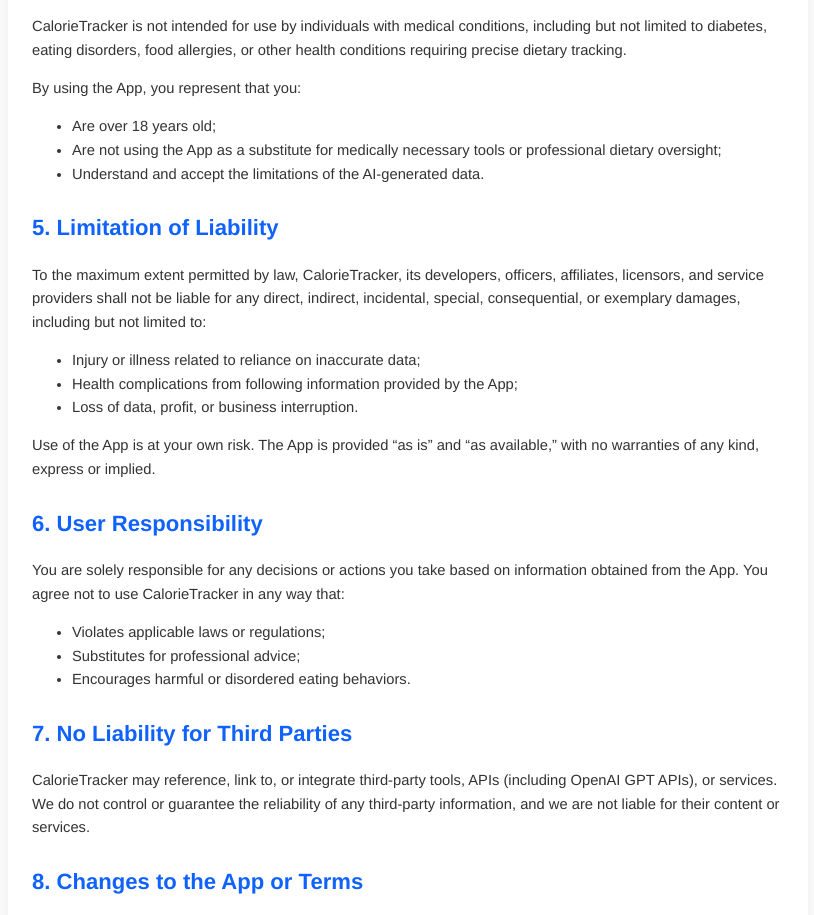
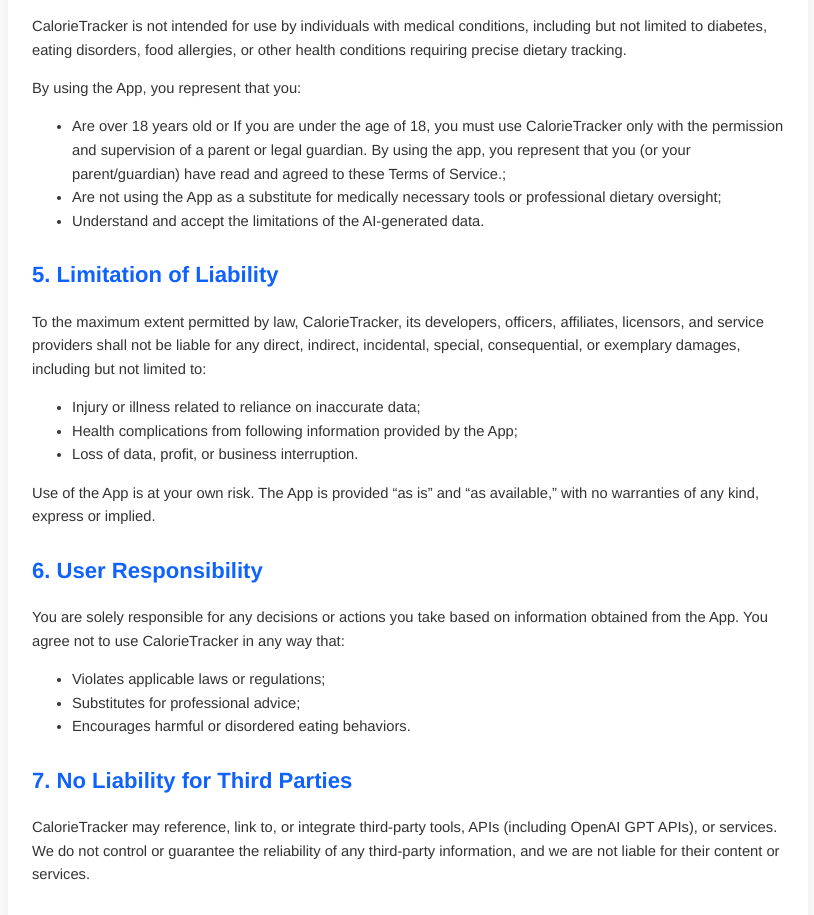
Before and after one commit to shinywesley/calorie-tracker-website, a plain HTML site: page index.html in a window 1280 px wide. Shown: the part 1547-2462 px from the top of the page, without its empty margins (232-1046 px from the left). Drawn offline with Linux system fonts and the light colour scheme.

Commit message:
Update index.html

```diff
--- a/index.html
+++ b/index.html
@@ -124,7 +124,7 @@
       <p>CalorieTracker is not intended for use by individuals with medical conditions, including but not limited to diabetes, eating disorders, food allergies, or other health conditions requiring precise dietary tracking.</p>
       <p>By using the App, you represent that you:</p>
       <ul>
-        <li>Are over 18 years old;</li>
+        <li>Are over 18 years old or If you are under the age of 18, you must use CalorieTracker only with the permission and supervision of a parent or legal guardian. By using the app, you represent that you (or your parent/guardian) have read and agreed to these Terms of Service.;</li>
         <li>Are not using the App as a substitute for medically necessary tools or professional dietary oversight;</li>
         <li>Understand and accept the limitations of the AI-generated data.</li>
       </ul>
```
